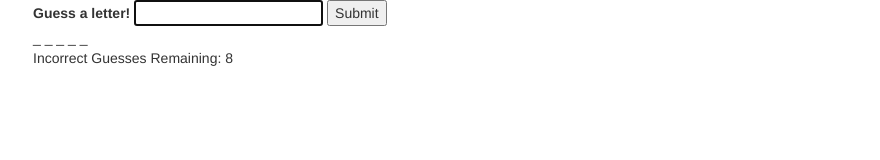
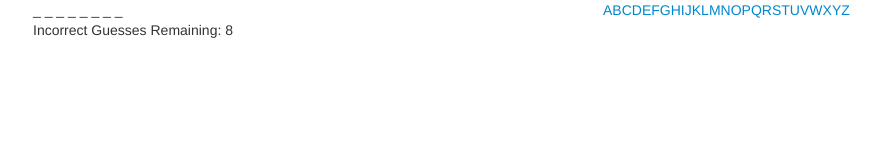
Before and after one commit to darenschaad/hangman, a plain HTML site: page index.html in a window 1280 px wide. Shown: the whole page, without its empty margins (37-917 px from the left). Drawn offline with Linux system fonts and the light colour scheme.

Commit message:
Add ui for selecting letters by button, rather than text input.

```diff
--- a/css/styles.css
+++ b/css/styles.css
@@ -5,3 +5,17 @@
 .loser {
   display: none;
 }
+
+.letterColor {
+  cursor: pointer;
+  color: #0088cc;
+}
+
+.deactivatedLetter {
+  cursor: default;
+  color: red;
+}
+
+.letterColor:hover {
+  text-decoration: underline;
+}
--- a/index.html
+++ b/index.html
@@ -12,14 +12,17 @@
     <div class="container">
       <div class="row">
         <div class="col-md-6">
-          <form id="guessEntryForm">
+          <!-- <form id="guessEntryForm">
             <label>Guess a letter!</label>
             <input id="letterGuess" type="text" maxlength="1" autofocus="autofocus">
             <button id="submitLetterGuess" type="button">Submit</button>
-          </form>
+          </form> -->
 
           <span id="displayFrontEndLetters"></span><br>
           <span>Incorrect Guesses Remaining: <span><span id="displayRemainingGuesses"></span>
+        </div>
+        <div id="letterContainer">
+
         </div>
 
         <div class="winner">
--- a/js/scripts.js
+++ b/js/scripts.js
@@ -1,4 +1,10 @@
 var wordBank = ["cat", "couch", "computer", "airplane", "programming", "refrigerator", "tunnel", "apricot", "symphany", "obsequious", "beautiful", "runner", "bowling", "pitcher", "global", "brainiac", "slammer", "justified", "incredible", "enjoyement"];
+
+var alphabetArray = ["A", "B", "C", "D", "E", "F", "G", "H", "I", "J", "K", "L", "M", "N", "O", "P", "Q", "R", "S", "T", "U", "V", "W", "X", "Y", "Z"];
+
+function Letter(letter) {
+  this.letter = letter;
+}
 
 var wordGrabber = function(randomNumber) {
   var currentWord = wordBank[randomNumber];
@@ -27,12 +33,12 @@ var letterGuess = function(currentGuess, backEndLetters, frontEndLetters, incorr
     }
   }
   return correctGuess;
-  return incorrectGuessCounter;
 }
 
 var decreaseGuessValue = function(incorrectGuessCounter, correctGuess, currentGuess, frontEndLetters) {
+  // debugger;
   if (correctGuess === false) {
-    alert("Sorry! ''" + currentGuess + "'' is not in the word!")
+    alert("Sorry! ''" + currentGuess + "'' is not in the word!");
     incorrectGuessCounter -= 1;
   }
   return incorrectGuessCounter;
@@ -65,29 +71,16 @@ var displayWord = function(frontEndLetters) {
   return frontEndLetters.toString().replace( /,/g, " " );
 }
 
-var runHangman = function() {
+var displayLetters = function(alphabetArray, backEndLetters, frontEndLetters, incorrectGuessCounter) {
+  for (var i = 0; i < alphabetArray.length; i++) {
+    var letterObject = new Letter(alphabetArray[i]);
+    $("div#letterContainer").append("<span class='letterColor'>" + letterObject.letter + "</span>")
 
-  //Set Random Word
-  var randomNumber = Math.floor((Math.random() * 18) + 0);
-  var currentWord = wordGrabber(randomNumber);
-
-  //Break Word Into Array for Front and Back End Use
-  var backEndLetters = wordSplitter(currentWord);
-  var frontEndLetters = letterEncryption(backEndLetters);
-
-  //Set Initial Amount of Incorrect Guesses Remaining
-  var incorrectGuessCounter = 8;
-
-  //Intially Display Front End Array and Remaning Guesses
-  $("span#displayFrontEndLetters").text(displayWord(frontEndLetters));
-  $("span#displayRemainingGuesses").text(incorrectGuessCounter);
-
-  //Define Neutral Game Outcome (as opposed to win/lose)
-  var gameOutcome = "";
-
-    //User Inputs Letter Guess
-    $("button#submitLetterGuess").click(function() {
-      var currentGuess = $("input#letterGuess").val();
+    $(".letterColor").last().click(function() {
+      var currentGuess = $(this).text().toLowerCase();
+      $(this).removeClass("letterColor");
+      $(this).addClass("deactivatedLetter");
+      $(this).off();
 
       correctGuess = letterGuess(currentGuess, backEndLetters, frontEndLetters, incorrectGuessCounter);
       incorrectGuessCounter = decreaseGuessValue(incorrectGuessCounter, correctGuess, currentGuess, frontEndLetters)
@@ -105,6 +98,51 @@ var runHangman = function() {
       }
       $("input#letterGuess").val("");
     });
+  }
+}
+
+var runHangman = function() {
+
+  //Set Random Word
+
+  var randomNumber = Math.floor((Math.random() * wordBank.length) + 0);
+  var currentWord = wordGrabber(randomNumber);
+
+  //Break Word Into Array for Front and Back End Use
+  var backEndLetters = wordSplitter(currentWord);
+  var frontEndLetters = letterEncryption(backEndLetters);
+
+  //Set Initial Amount of Incorrect Guesses Remaining
+  var incorrectGuessCounter = 8;
+
+  //Intially Display Front End Array and Remaning Guesses
+  $("span#displayFrontEndLetters").text(displayWord(frontEndLetters));
+  $("span#displayRemainingGuesses").text(incorrectGuessCounter);
+
+  //Define Neutral Game Outcome (as opposed to win/lose)
+  var gameOutcome = "";
+  displayLetters(alphabetArray, backEndLetters, frontEndLetters, incorrectGuessCounter);
+
+    //User Inputs Letter Guess
+    // $("span.letterColor").click(function() {
+    //   var currentGuess = $("span.letterColor").text().toLowerCase();
+    //
+    //   correctGuess = letterGuess(currentGuess, backEndLetters, frontEndLetters, incorrectGuessCounter);
+    //   incorrectGuessCounter = decreaseGuessValue(incorrectGuessCounter, correctGuess, currentGuess, frontEndLetters)
+    //   $("span#displayRemainingGuesses").text(incorrectGuessCounter);
+    //   $("span#displayFrontEndLetters").text(displayWord(frontEndLetters));
+    //
+    //   var gameOutcome = winLoseCondition(incorrectGuessCounter, frontEndLetters);
+    //   if (gameOutcome === "win") {
+    //     $("form#guessEntryForm").hide();
+    //     $(".winner").show();
+    //
+    //   } else if (gameOutcome === "lose") {
+    //     $("form#guessEntryForm").hide();
+    //     $(".loser").show();
+    //   }
+    //   $("input#letterGuess").val("");
+    // });
 }
 
 $(document).ready(function() {
```
Also changed, not shown: 3 other files.
